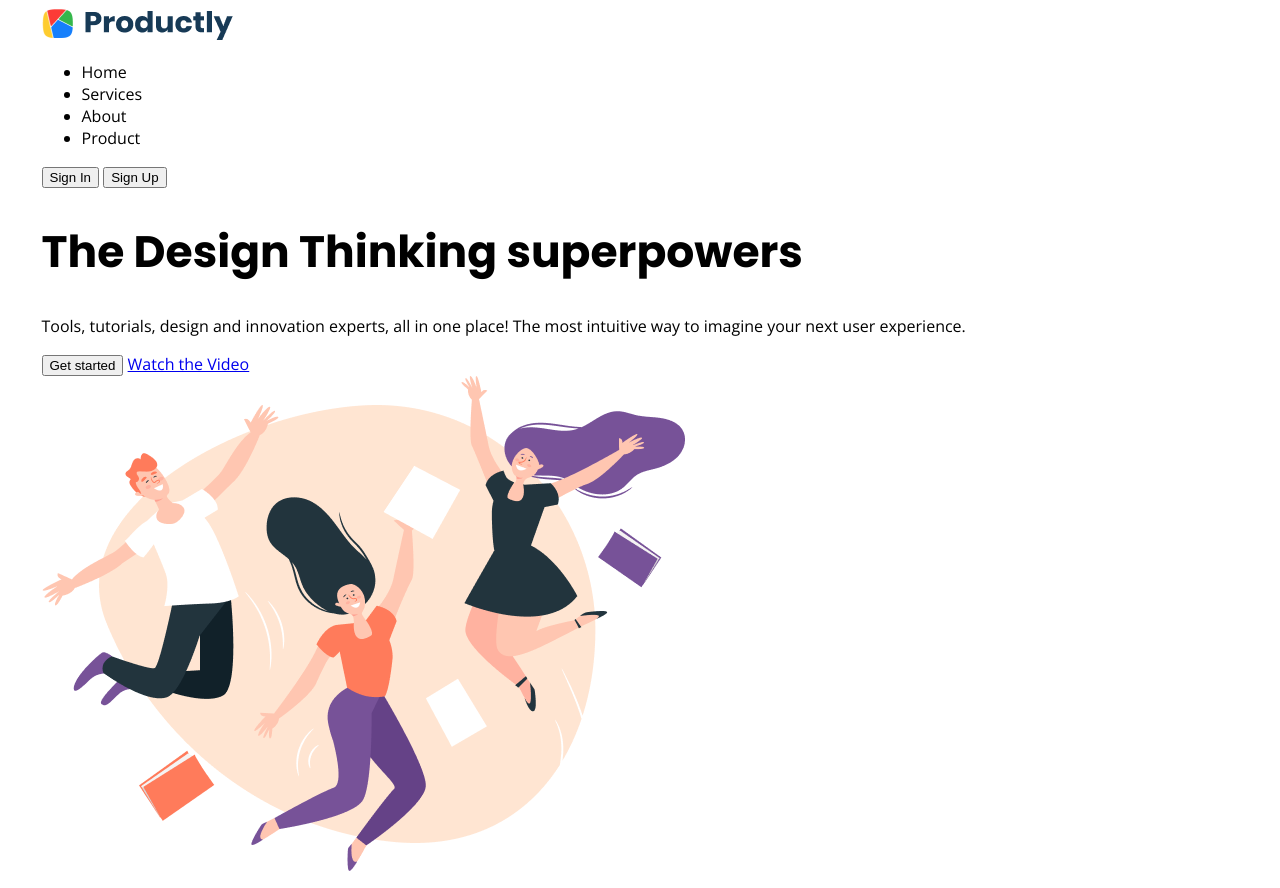
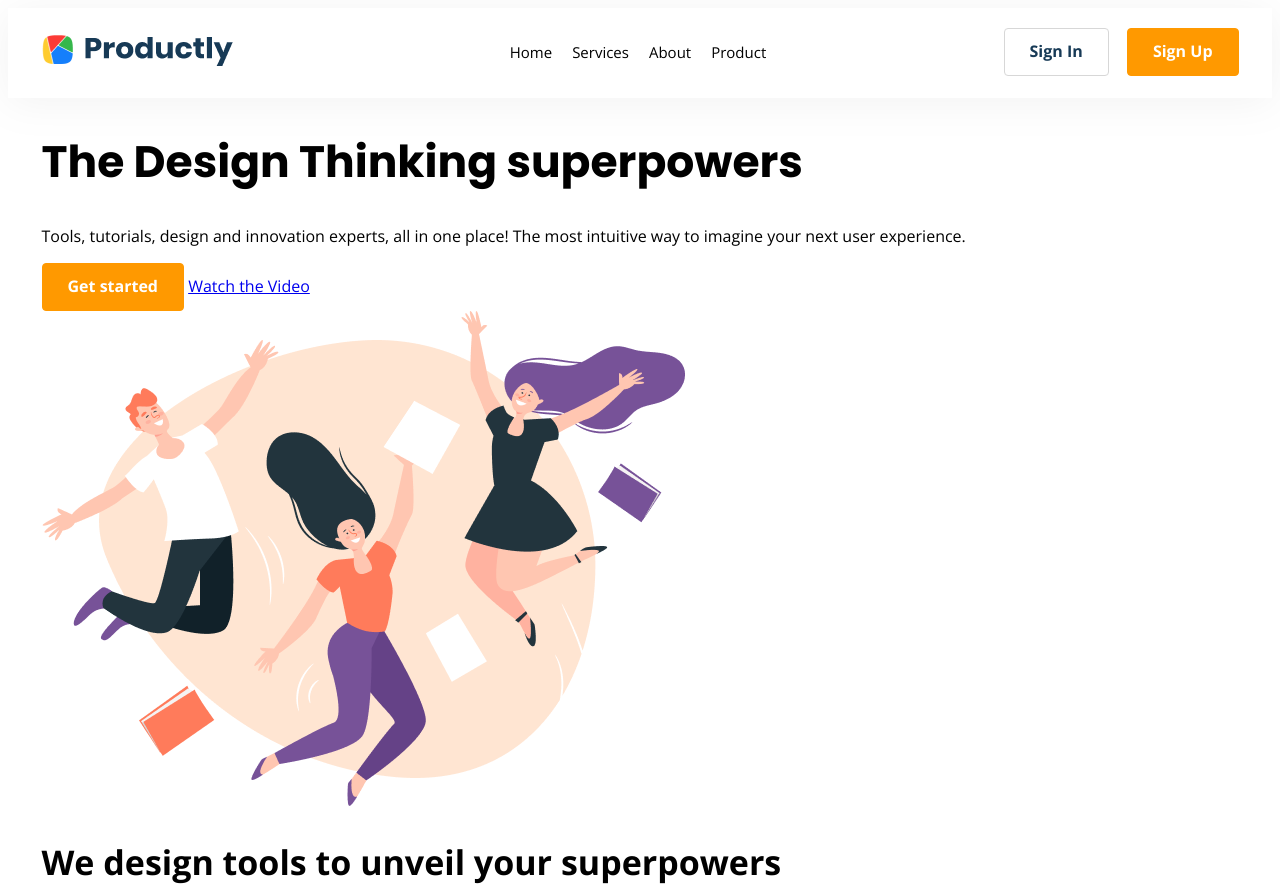
Before and after one commit to aleksdsgn/productly, a website: page index.html in a window 1280 px wide. Shown: the top 888 px of the page. Drawn offline with nearby package versions, Linux system fonts and the light colour scheme.

Commit message:
style: add header

```diff
--- a/index.html
+++ b/index.html
@@ -14,15 +14,15 @@
 
 <body>
   <header class="header">
-    <div class="wrapper">
+    <div class="wrapper header__wrapper">
 
       <a href="#" class="logo"><img src="./img/logo.png" alt="Productly LCC"></a>
       <nav class="header__navigation">
         <ul class="navigation">
-          <li>Home</li>
-          <li>Services</li>
-          <li>About</li>
-          <li>Product</li>
+          <li class="navigation__link">Home</li>
+          <li class="navigation__link">Services</li>
+          <li class="navigation__link">About</li>
+          <li class="navigation__link">Product</li>
         </ul>
       </nav>
 
--- a/sass/abstract/constants.scss
+++ b/sass/abstract/constants.scss
@@ -6,6 +6,10 @@ $color-tag: #F5F5F5;
 $color-text: #544837;
 $color-heading: #2F281E;
 $color-border: #D7D7D7;
+$color-hovered:#BCD0E5;
+$color-light: #FFF;
+$color-button: #173A56;
+
 
 $color-violet: #7752BE;
 $color-yellow: #FAB005;
--- /dev/null
+++ b/sass/base/_buttons.scss
@@ -0,0 +1,32 @@
+.button {
+  font-family: 'Open Sans', Verdana, sans-serif;
+  padding: 11px 25px 13px;
+  font-style: normal;
+  font-weight: 600;
+  font-size: 1.6rem;
+  line-height: 2.2rem;
+  border-radius: 4px;
+  cursor: pointer;
+  transition: all .3s;
+}
+
+.button_bordered {
+  background: $color-light;
+  border: 1px solid $color-border;
+  color: $color-button;
+}
+
+.button_colored {
+  background: $color-primary;
+  border: 1px solid $color-primary;
+  color: $color-light;
+}
+
+.button_colored:hover {
+  background: $color-additional;
+  border-color: $color-additional;
+}
+.button_bordered:hover {
+  background: $color-hovered;
+  border-color: $color-hovered;
+}
--- a/sass/layouts/_header.scss
+++ b/sass/layouts/_header.scss
@@ -0,0 +1,31 @@
+.header {
+  padding: 15px 0 17px;
+  background: $color-light;
+  filter: drop-shadow(0px 4px 20px rgba(0, 0, 0, 0.05));
+}
+
+.header__wrapper {
+  display: flex;
+  align-items: center;
+  justify-content: space-between;
+}
+
+.header__buttons>.button {
+  margin-left: 14px;
+}
+
+.header__buttons>.button:first-child {
+  margin-left: 0;
+}
+
+.navigation {
+  display: flex;
+  font-size: 1.5rem;
+  line-height: 2.8rem;
+}
+
+.navigation__link {
+  list-style: none;
+  padding: 0 10px;
+  cursor: pointer;
+}
--- a/sass/style.scss
+++ b/sass/style.scss
@@ -1,5 +1,7 @@
 @import "abstract/constants";
+
 @import "base/base";
+@import "base/buttons";
 
 // Layouts
 @import "layouts/wrapper";
```
Also changed, not shown: sass/style.css, 1 other file.
